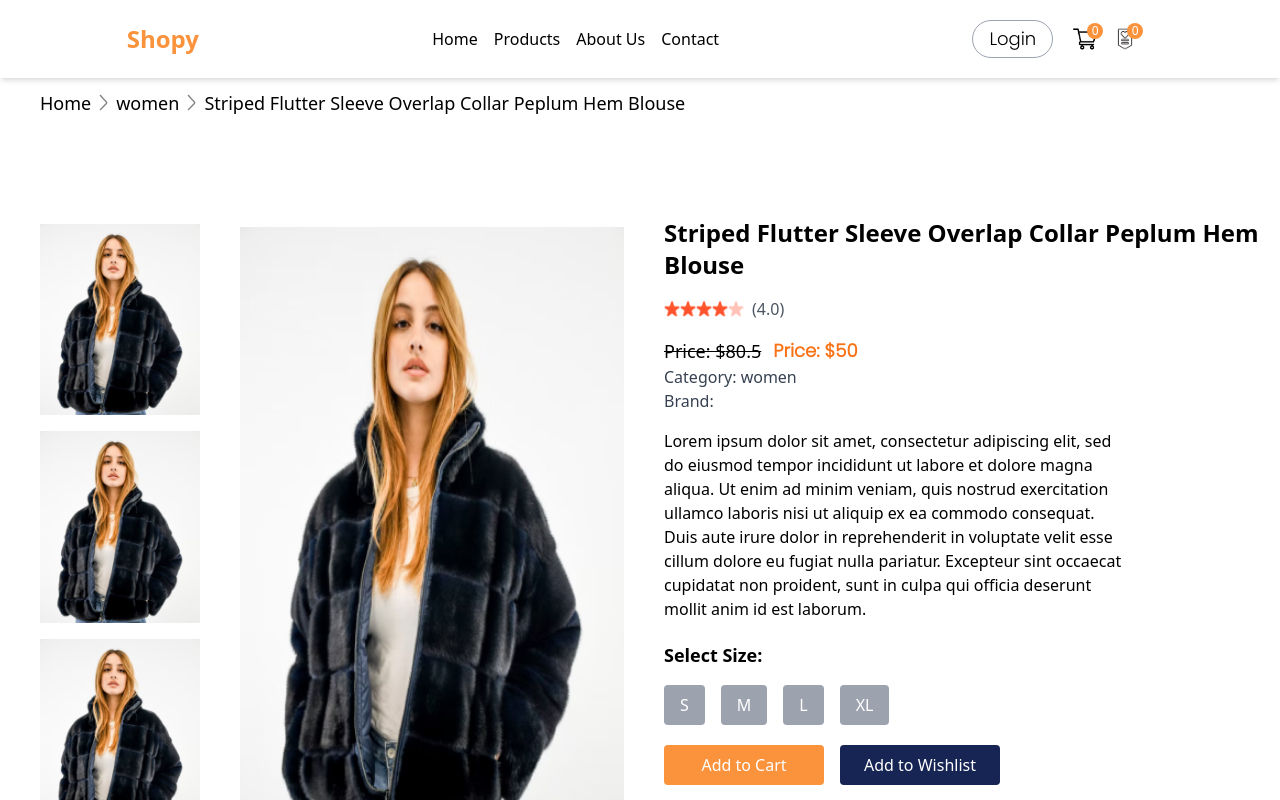
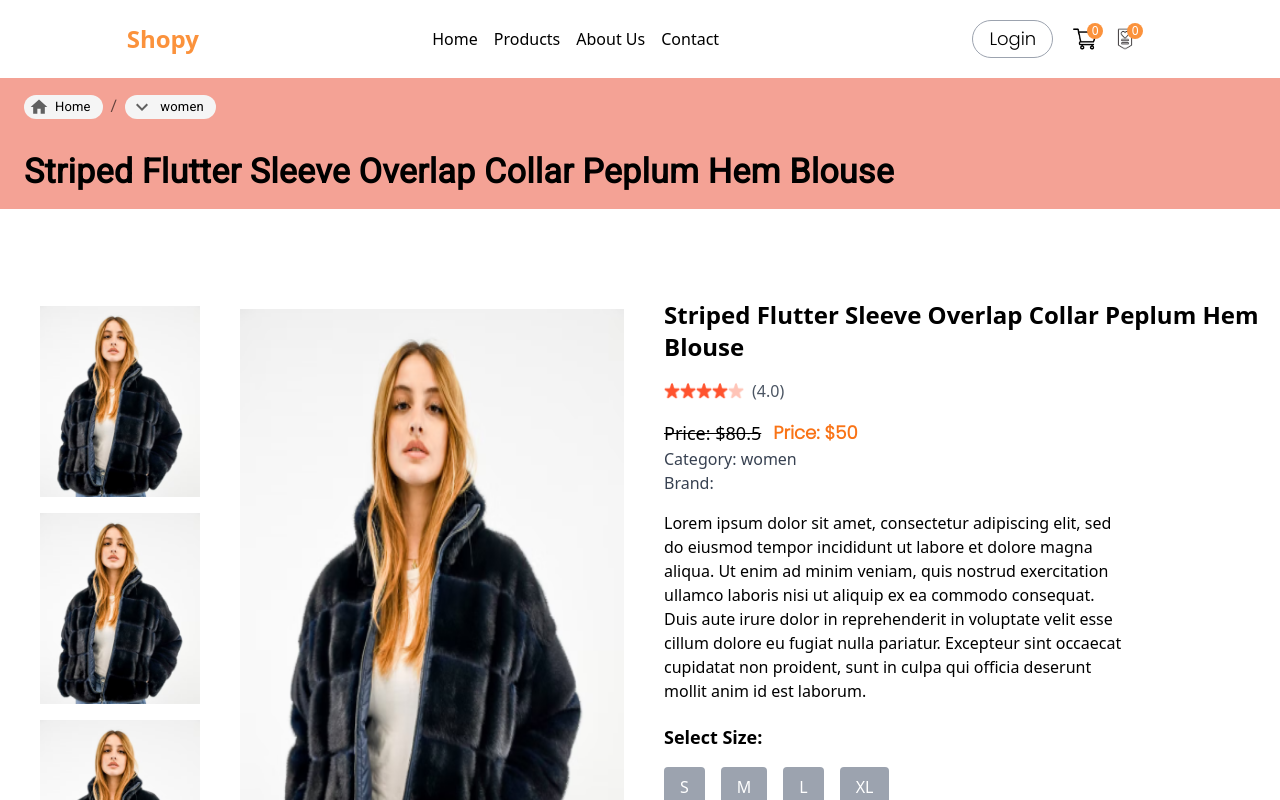
Before and after one commit to mohitparmar1/Shopy, a React (Vite) app: page /product/1 in a window 1280 px wide. Shown: the top 800 px of the page. Built offline with nearby package versions, Linux system fonts and the light colour scheme.

Commit message:
reDesign a category header

```diff
--- a/package.json
+++ b/package.json
@@ -12,7 +12,7 @@
   "dependencies": {
     "@emotion/react": "^11.11.4",
     "@emotion/styled": "^11.11.5",
-    "@mui/icons-material": "^5.15.17",
+    "@mui/icons-material": "^5.15.18",
     "@mui/material": "^5.15.17",
     "axios": "^1.6.7",
     "react": "^18.2.0",
--- a/src/Components/Breadcrumb.jsx
+++ b/src/Components/Breadcrumb.jsx
@@ -1,17 +1,62 @@
 import React from "react";
 import ArrowIcon from "../assets/breadcrum_arrow.png";
+import { Box, Breadcrumbs, Container, Typography, Chip } from "@mui/material";
+import { emphasize, styled } from "@mui/material/styles";
+import HomeIcon from "@mui/icons-material/Home";
+import ExpandMoreIcon from "@mui/icons-material/ExpandMore";
+import PropTypes from 'prop-types';
+
+const StyledBreadcrumb = styled(Chip)({
+  backgroundColor: "#f5f5f5", // Light grey background
+  height: "24px", // Static height value
+  color: "#000", // Primary text color
+  fontWeight: 400, // Regular font weight
+  "&:hover, &:focus": {
+    backgroundColor: "#e0e0e0",
+  },
+  "&:active": {
+    boxShadow: "0px 1px 3px rgba(0,0,0,0.2)",
+    backgroundColor: "#d5d5d5",
+  },
+});
 
 const Breadcrumb = (props) => {
   const { product } = props.data;
 
-
   return (
-    <div className="flex  items-center text-lg mx-10 my-2">
-      Home <img src={ArrowIcon} alt="" className="m-2" /> {product.category}{" "}
-      <img src={ArrowIcon} alt="" className="m-2" />
-      {product.name}
-    </div>
+    <Box sx={{ background: '#f4a295' }}>
+      <Container maxWidth="xl">
+        <Box sx={{ pt: 2, pb: 2 }}>
+          <Breadcrumbs aria-label="breadcrumb">
+            <a href="/" style={{ textDecoration: 'none' }}>
+              <StyledBreadcrumb
+                component="a"
+                label="Home"
+                icon={<HomeIcon fontSize="small" />}
+              />
+            </a>
+            <StyledBreadcrumb
+              component="a"
+              label={product.category}
+              icon={<ExpandMoreIcon />}
+            />
+          </Breadcrumbs>
+          <Typography variant="h4" sx={{ mt: 4, fontWeight: 'bold' }}>
+            {product.name}
+          </Typography>
+        </Box>
+      </Container>
+    </Box>
   );
 };
 
+Breadcrumb.propTypes = {
+  data: PropTypes.shape({
+    product: PropTypes.shape({
+      category: PropTypes.string.isRequired,
+      name: PropTypes.string.isRequired,
+    }).isRequired,
+  }).isRequired,
+};
+
 export default Breadcrumb;
```
Also changed, not shown: 1 other file (tests, documents, lock files or other folders).
